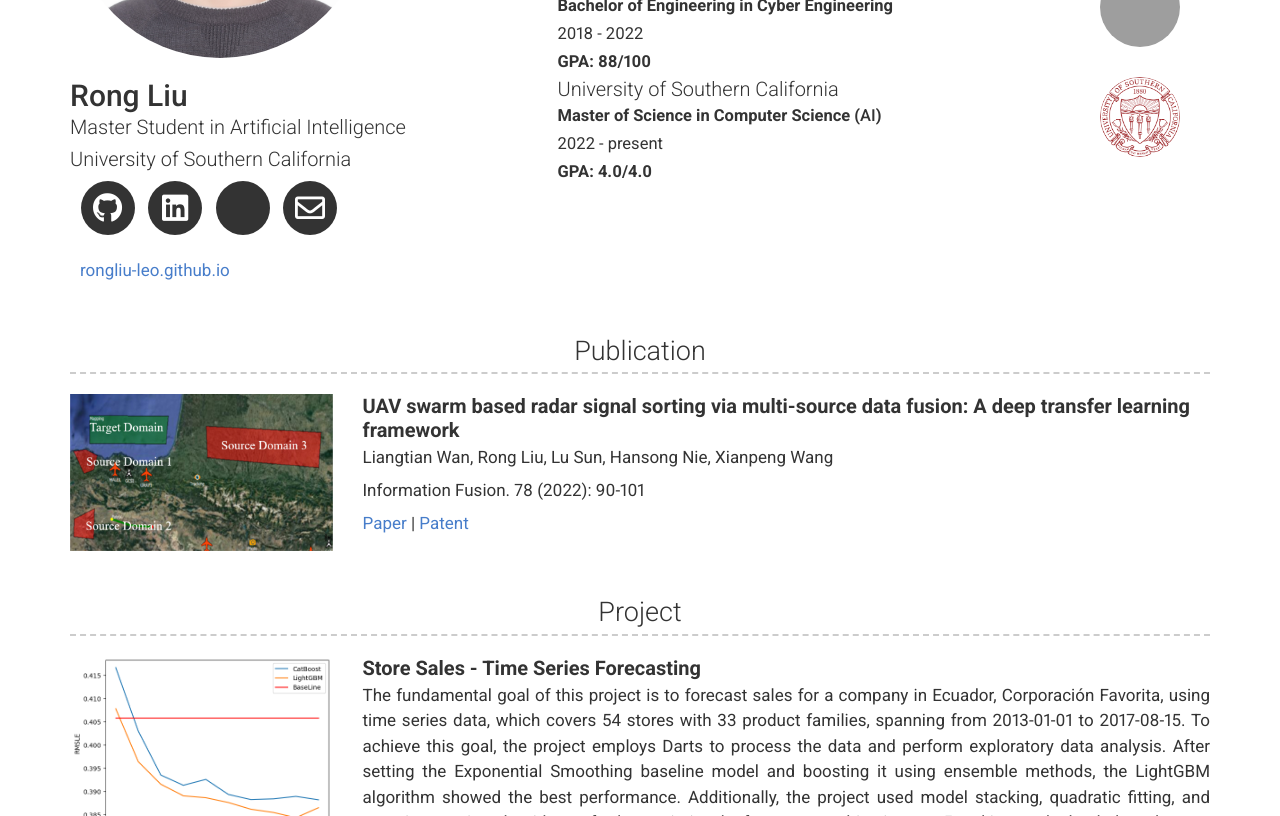
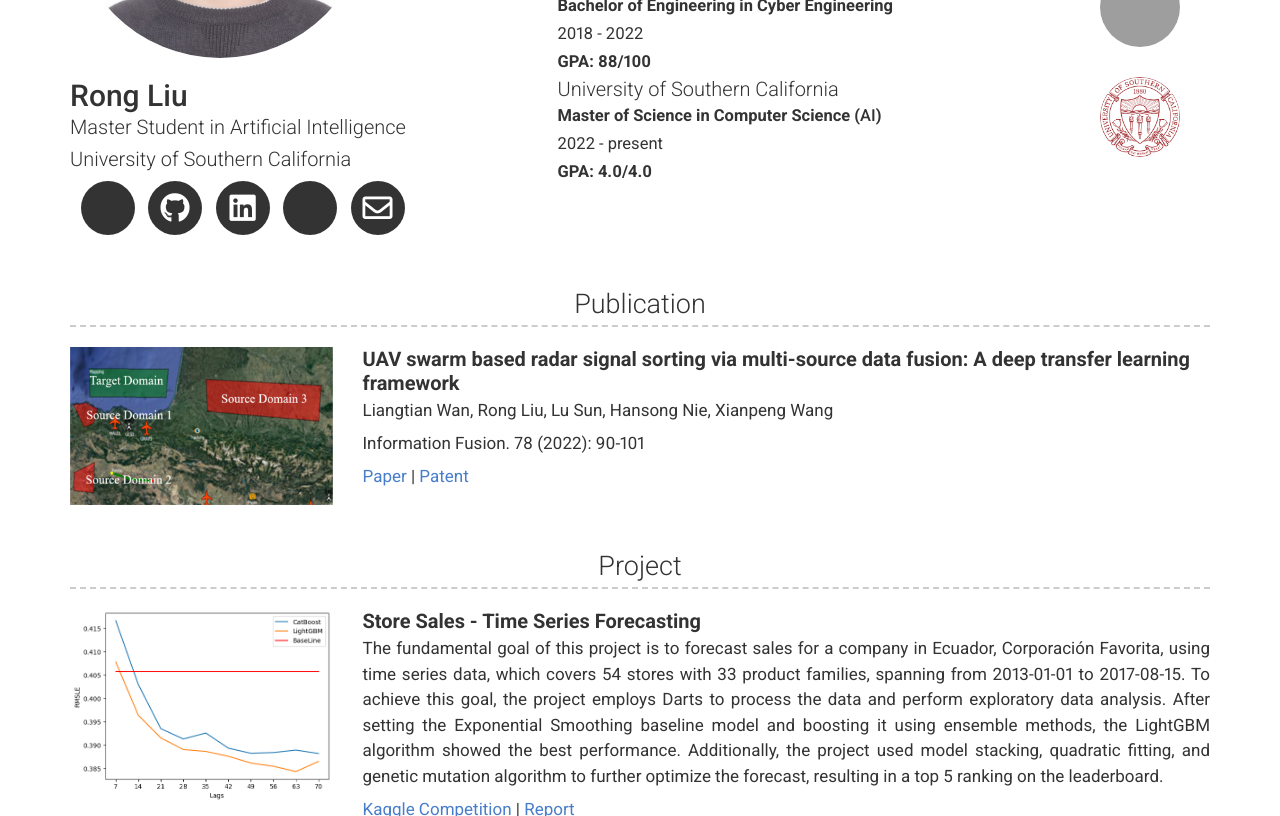
Before and after one commit to RongLiu-Leo/rongliu-leo.github.io, a Jekyll site: the page built from index.md, in a window 1280 px wide and 900 px high, scrolled down 302 px, cut to the strip 0-816 px from the top of the window. Built offline with Jekyll 4.4.1, drawn with Linux system fonts in a browser that asks for light colours; nearby versions of some CDN libraries; a style sheet for code colours, icons or effects is not loaded; grey boxes are pictures that could not be loaded.

Commit message:
Update header.html

```diff
--- a/_includes/header.html
+++ b/_includes/header.html
@@ -8,6 +8,11 @@
       <h2 class="no-print">{{ site.affiliation | escape }}</h2>
       <ul class="icons">
 
+        <li>
+          <a target="_blank" href="https://rongliu-leo.github.io/" class="button button--sacnite button--round-l">
+            <i class="icons far fa-globe" title="HomePage link"></i>
+          </a>
+        </li>
 
         {%- if site.github_username -%}
           <li>
@@ -41,9 +46,7 @@
           </a>
         </li>
       </ul>
-      <p>
-        <i class="icons far fa-globe"></i><a href="https://rongliu-leo.github.io/">rongliu-leo.github.io</a>
-      </p>
+
       <!-- <p>
         {{ site.email_title | default: "Email" }}: <a href="mailto:{{ site.email }}" target="_blank">{{ site.email | escape }}</a>
       </p> -->
```
